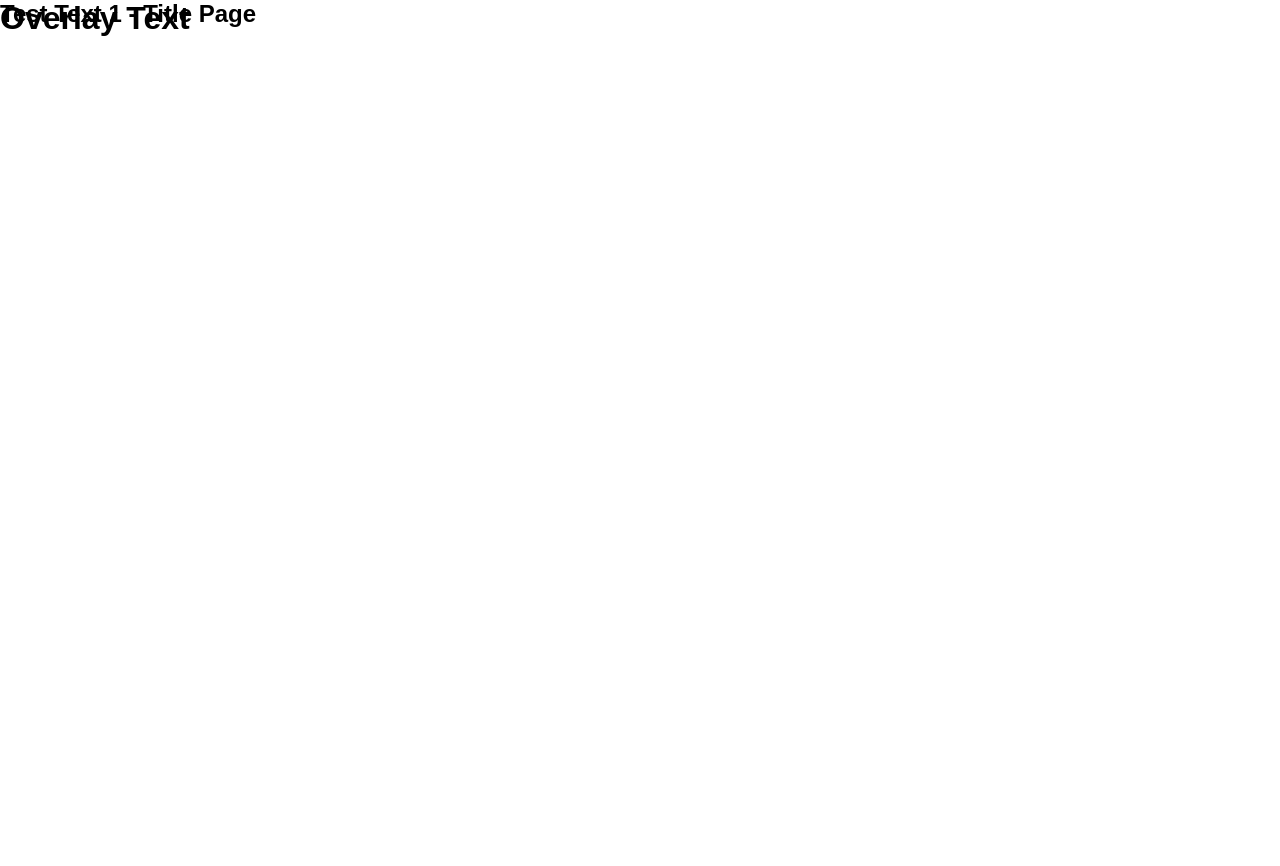
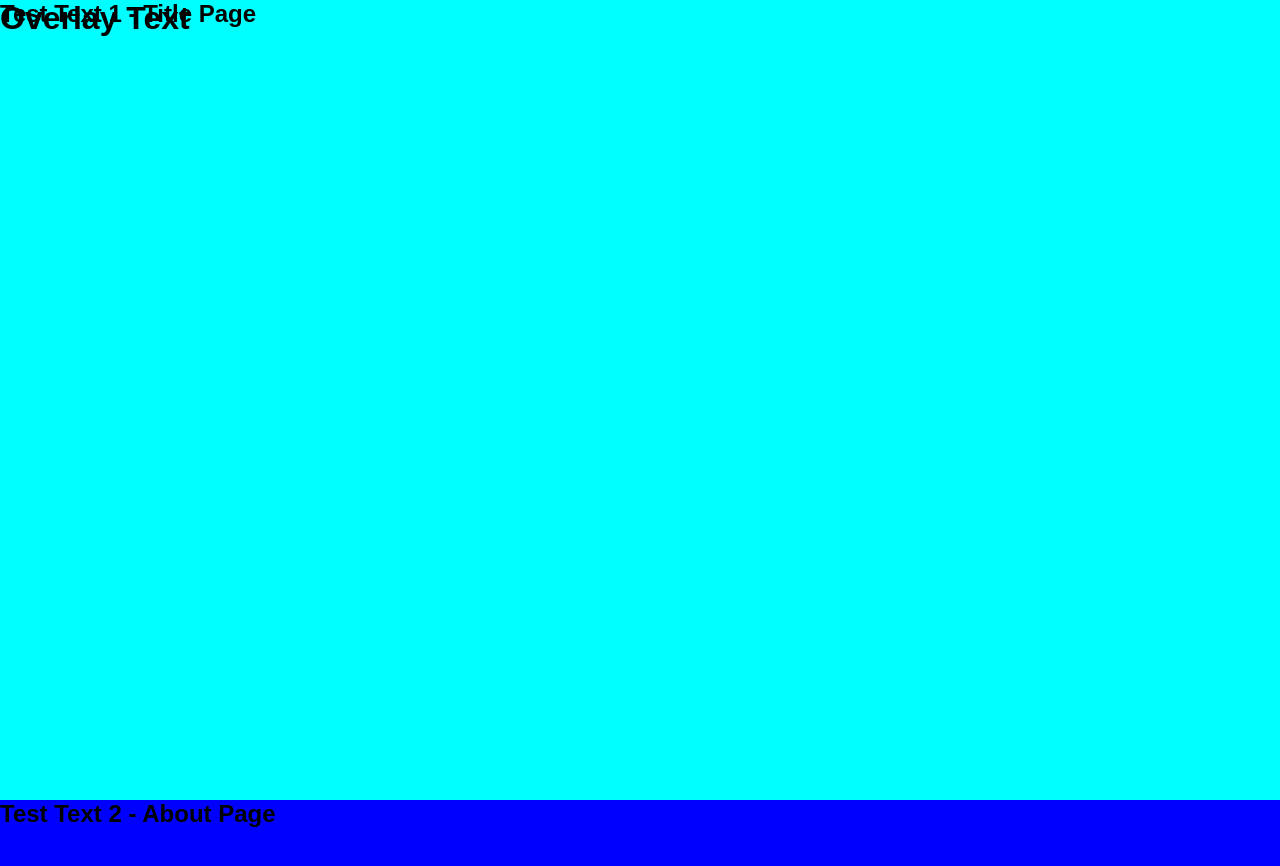
Before and after one commit to spsdrocks/portfolio-ideas, a Next.js app: page / in a window 1280 px wide. Shown: the top 866 px of the page. Before the commit the page ends 800 px from the top, so only its background shows below. Built offline with nearby package versions, Linux system fonts and the light colour scheme.

Commit message:
Worked on scroll behaviour

```diff
--- a/app/globals.css
+++ b/app/globals.css
@@ -5,4 +5,18 @@
   color: inherit;
   text-decoration: none;
   font-family: 'Poppins', sans-serif;
+  z-index: 0;
+  /* Remove Scrollbar for Edge, Firefox */
+  -ms-overflow-style: none;
+  scrollbar-width: none;
 }
+
+/* Remove Scrollbar for Chrome, Safari, Opera */
+*::-webkit-scrollbar {
+  display: none;
+}
+
+body {
+  width: 100vw;
+  height: 100vh;
+}
--- a/app/layout.jsx
+++ b/app/layout.jsx
@@ -1,4 +1,3 @@
-import { Inter } from "next/font/google";
 import "./globals.css";
 
 export const metadata = {
--- a/app/page.jsx
+++ b/app/page.jsx
@@ -1,21 +1,58 @@
+"use client";
+
+import { useEffect } from "react";
 import styles from "./page.module.css";
 
 export default function Home() {
 
+  let overflowStatus = "visible";
+  let scrollPositionInitial = 0;
+
+  useEffect(() => {
+
+    document.addEventListener("scroll", () => {
+
+      if (overflowStatus == "visible") {
+
+        let scrollPositionCurrent = window.scrollY;
+        let scrollStatus = (scrollPositionCurrent > scrollPositionInitial) ? "down" : "up";
+
+        overflowStatus = "hidden";
+
+        if (scrollStatus == "down") {
+
+          //window.scrollTo({ top: (scrollPosition + window.innerHeight), behavior: "smooth"});
+
+        }
+
+        scrollPositionInitial = scrollPositionCurrent;
+
+        overflowStatus = "visible";
+
+      }
+
+    });
+
+  }, []);
+
   return (
     <>
-      <div className = {styles.slideFrame}>
+
+      <div className = {styles.siteFrame}>
         <SiteOverlay />
-        <TitlePage />
-        <AboutPage />
-        <GalleryPage />
+
+        <div className = {styles.slideFrame} style = {{overflow: `${overflowStatus}`}}>
+          <TitlePage />
+          <AboutPage />
+          <GalleryPage />
+        </div>
       </div>
     </>
   );
 }
 
 
-// Consider moving the ABSOLUTE divs into the home function and move the slides using a list
+
 
 
 function SiteOverlay() {
--- a/app/page.module.css
+++ b/app/page.module.css
@@ -1,8 +1,12 @@
+.siteFrame {
+    width: 100%;
+    height: 100%;
+}
+
 .slideFrame {
-    position: relative;
-    width: 100vw;
-    height: 100vh;
-    overflow: hidden;
+    width: 100%;
+    height: 100%;
+    overflow: scroll;
 }
 
 .slideWrapper {
@@ -12,21 +16,18 @@
 }
 
 .siteOverlay {
-    position: absolute;
-
+    position: fixed;
+    z-index: 1;
 }
 
 .titleSlide {
-    position: absolute;
-    right: 0%;
+    background-color: aqua;
 }
 
 .aboutSlide {
-    position: absolute;
-    visibility: hidden; /* Element Hidden */
+    background-color: blue;
 }
 
 .gallerySlide {
-    position: absolute;
-    visibility: hidden; /* Element Hidden */
+    background-color: indianred;
 }
```
